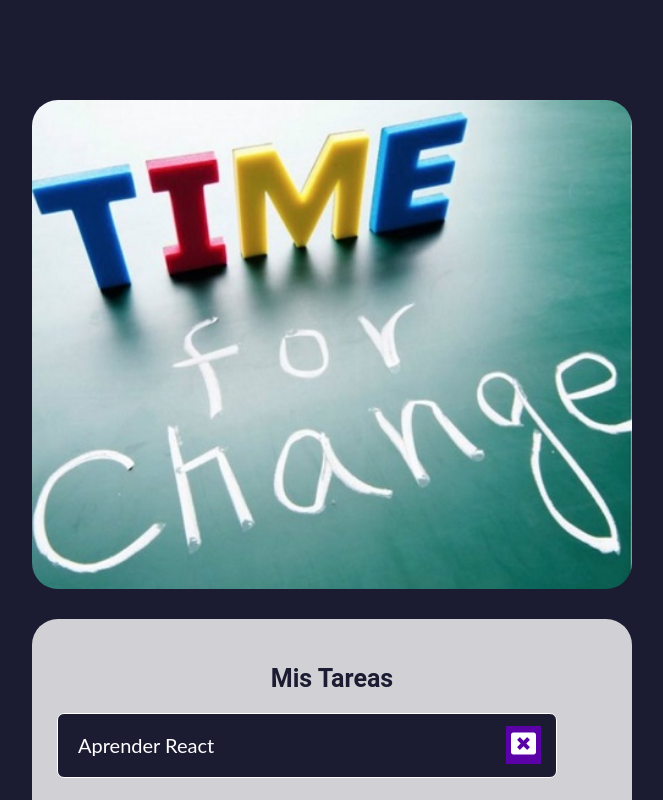
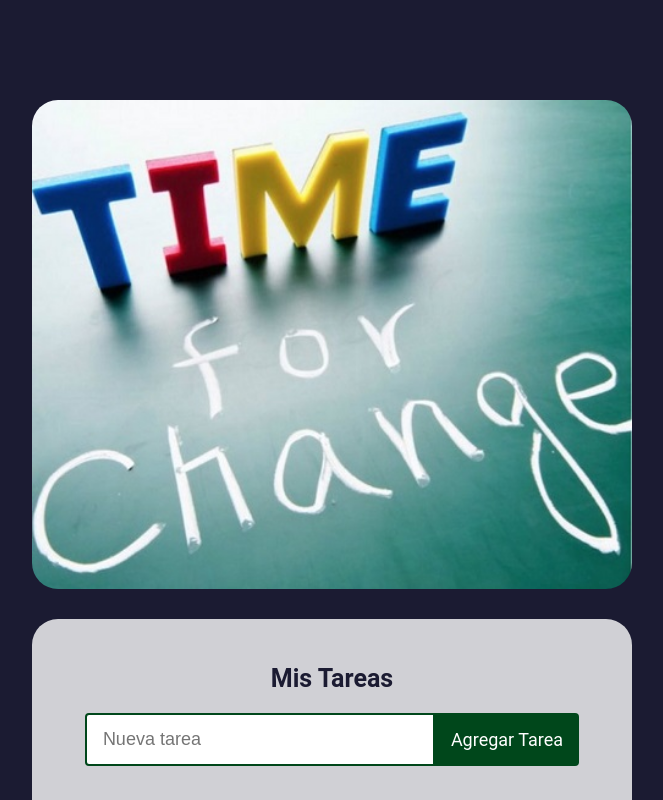
Before and after one commit to siferga/app-tareas, a React (Create React App) app: page / in a window 1280 px wide. Shown: the top 800 px of the page, without its empty margins (308-971 px from the left). Built offline with nearby package versions, Linux system fonts and the light colour scheme.

Commit message:
form component

```diff
--- a/src/App.js
+++ b/src/App.js
@@ -1,6 +1,6 @@
 import './App.css';
 import changelogo from  './images/changelogo.jpg';
-import Task from './components/Task';
+import TaskForm from './components/TaskForm';
 
 function App() {
   return (
@@ -13,7 +13,7 @@ function App() {
       </div>
       <div className='main-task-list'>
         <h1>Mis Tareas</h1>
-        <Task text={'Aprender React'}/>
+        <TaskForm />
 
       </div>
     </div>
--- a/src/components/Task.js
+++ b/src/components/Task.js
@@ -2,10 +2,9 @@ import React from 'react';
 import '../styleSheets/Task.css';
 import { FaWindowClose } from 'react-icons/fa';
 
-
-function Task({ text }) {
+function Task({ text, completed }) {
   return (
-    <div className='task-container'>
+    <div className={completed ? 'task-container completed' : 'task-container' }>
       <div className='task-text'>
         {text}
       </div>
--- /dev/null
+++ b/src/components/TaskForm.js
@@ -0,0 +1,20 @@
+import React from "react";
+import '../styleSheets/TaskForm.css';
+
+function TaskForm(props) {
+    return (
+        <form className='task-form'>
+            <input
+                className='task-input'
+                type='text'
+                placeholder='Nueva tarea'
+                name='texto'
+            />
+            <button className='task-button'>
+                Agregar tarea
+            </button>
+        </form>
+    )
+}
+
+export default TaskForm;
--- a/src/styleSheets/Task.css
+++ b/src/styleSheets/Task.css
@@ -3,7 +3,7 @@
   min-height: 65px;
   background-color: #1b1b32;
   margin: 5px 0;
-    padding: 8px 15px 8px 20px;
+  padding: 8px 18px 8px 20px;
   display: flex;
   justify-content: space-between;
   align-items: center;
@@ -33,7 +33,7 @@
 
   /* Tarea Completada */
 
-  .task-container-icons {
-    background-color: #5a01a7;
+  .task-container.completed {
+    background-color: violet;
     text-decoration: line-through;
   }
--- /dev/null
+++ b/src/styleSheets/TaskForm.css
@@ -0,0 +1,35 @@
+/* Estructura Principal */
+
+.task-form {
+    display: flex;
+    flex-wrap: wrap;
+    align-items: center;
+    justify-content: center;
+}
+
+/* Campo de Texto */
+
+.task-input {
+    width: 350px;
+    font-size: 18px;
+    background-color: white;
+    padding: 14px 32px 14px 16px;
+    border-radius: 4px 0 0 4px;
+    border: 2px solid #00471b;
+    outline: none;
+}
+
+/* Boton Agregar Tarea */
+
+.task-button {
+    padding: 16px;
+    font-size: 18px;
+    font-family: Roboto, sans-serif;
+    border: none;
+    border-radius: 0 4px 4px 0;
+    cursor: pointer;
+    outline: none;
+    background: #00471b;
+    color: #fff;
+    text-transform: capitalize;
+}
```
Lines whose indentation alone changed are shown as unchanged.
